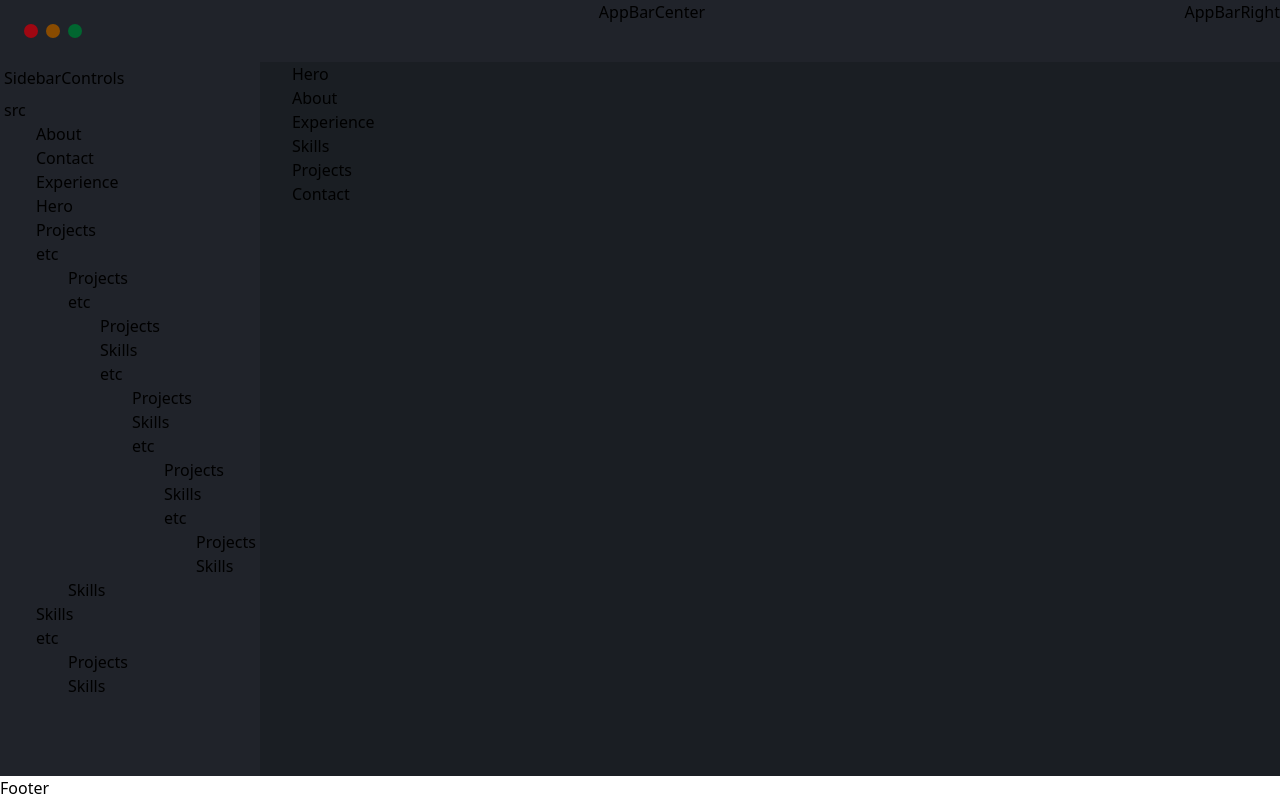
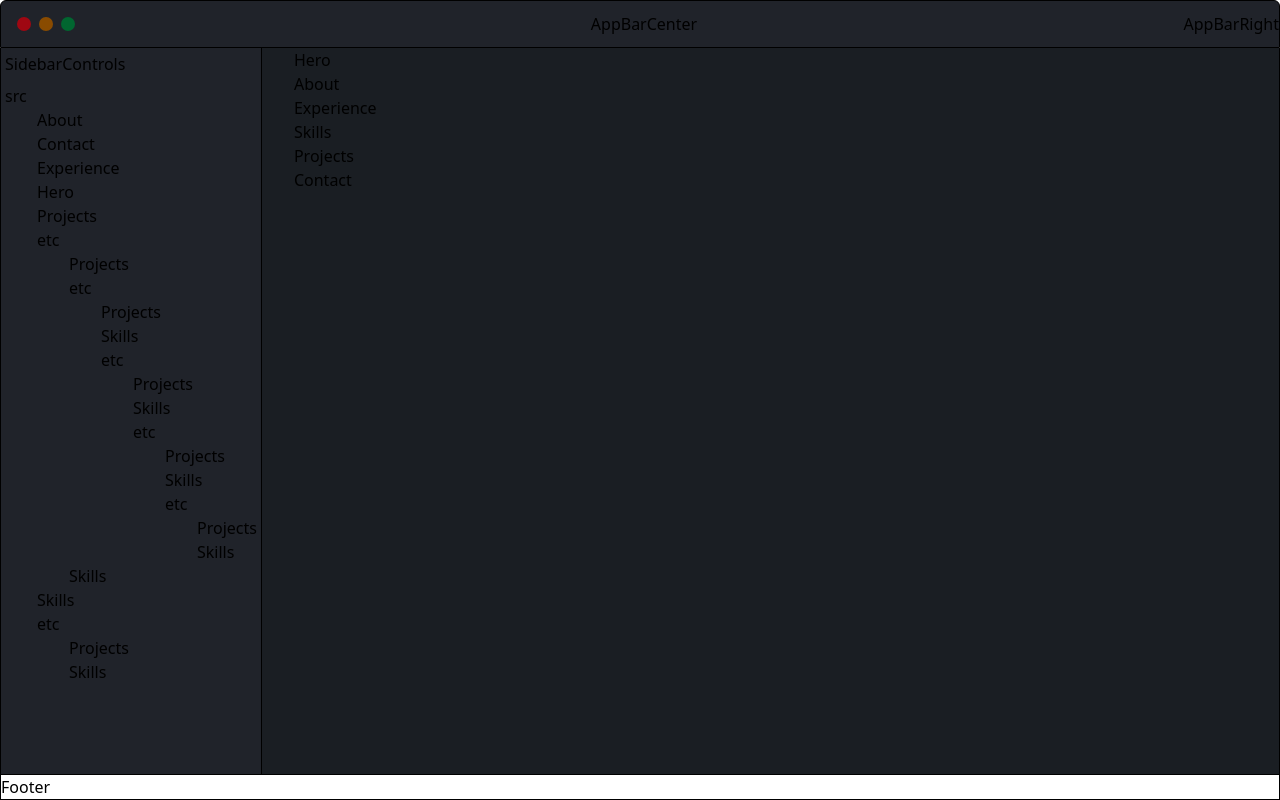
Before and after one commit to AntonTheI/my-resume, a React (Vite) app: page / in a window 1280 px wide. Built offline with nearby package versions, Linux system fonts and the light colour scheme.

Commit message:
add borders between different components

```diff
--- a/src/components/Layout/AppBar/AppBar.tsx
+++ b/src/components/Layout/AppBar/AppBar.tsx
@@ -4,7 +4,7 @@ import AppBarRight from "./AppBarRight";
 
 const AppBar = () => {
   return (
-    <div className="flex bg-(--color-bg)">
+    <div className="flex bg-(--color-bg) border-solid border-black border rounded-t-md">
       <AppBarLeft />
       <AppBarCenter />
       <AppBarRight />
--- a/src/components/Layout/AppBar/AppBarCenter.tsx
+++ b/src/components/Layout/AppBar/AppBarCenter.tsx
@@ -1,7 +1,9 @@
 const AppBarCenter = () => {
   return (
     <>
-      <div className="flex flex-1 justify-center">AppBarCenter</div>
+      <div className="flex flex-1 justify-center items-center">
+        AppBarCenter
+      </div>
     </>
   );
 };
--- a/src/components/Layout/AppBar/AppBarLeft.tsx
+++ b/src/components/Layout/AppBar/AppBarLeft.tsx
@@ -1,8 +1,7 @@
-import React from "react";
 import WindowControl from "./WindowControl";
 const AppBarLeft = () => {
   return (
-    <div className="flex flex-1 p-3">
+    <div className="flex flex-1 p-1">
       <WindowControl />
     </div>
   );
--- a/src/components/Layout/AppBar/AppBarRight.tsx
+++ b/src/components/Layout/AppBar/AppBarRight.tsx
@@ -1,7 +1,9 @@
 import React from "react";
 
 const AppBarRight = () => {
-  return <div className="flex flex-1 justify-end">AppBarRight</div>;
+  return (
+    <div className="flex flex-1 justify-end items-center">AppBarRight</div>
+  );
 };
 
 export default AppBarRight;
--- a/src/components/Layout/Footer.tsx
+++ b/src/components/Layout/Footer.tsx
@@ -1,7 +1,7 @@
 import React from "react";
 
 const Footer = () => {
-  return <div>Footer</div>;
+  return <div className="border border-black">Footer</div>;
 };
 
 export default Footer;
--- a/src/components/Layout/Layout.tsx
+++ b/src/components/Layout/Layout.tsx
@@ -12,9 +12,9 @@ const Layout = ({ children }: LayoutProps) => {
   return (
     <div className="flex flex-col min-h-screen h-5">
       <AppBar></AppBar>
-      <div className="flex flex-1 ">
+      <div className="flex flex-1 border-x border-black divide-x divide-black">
         <Sidebar></Sidebar>
-        <main className="flex-1 max-w-5xl mx-auto px-4 sm:px-6 lg:px-8 bg-(--color-bg-secondary)">
+        <main className="flex-1 max-w-5xl mx-auto px-4 sm:px-6 lg:px-8 bg-(--color-bg-secondary) ">
           {children}
         </main>
       </div>
--- a/src/components/Layout/sidebar/Sidebar.tsx
+++ b/src/components/Layout/sidebar/Sidebar.tsx
@@ -3,7 +3,7 @@ import SidebarFolders from "./SidebarFolders";
 
 const Sidebar = () => {
   return (
-    <div className="bg-(--color-bg)">
+    <div className="bg-(--color-bg) ">
       <SidebarControls />
       <SidebarFolders />
     </div>
```
